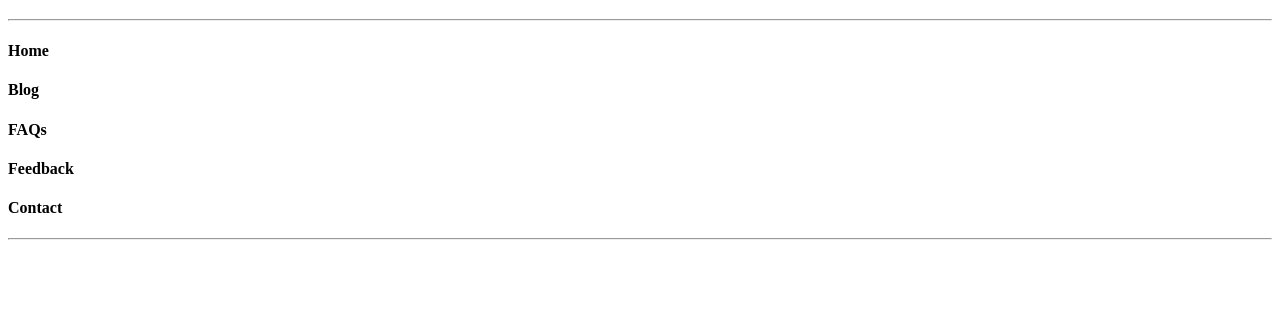
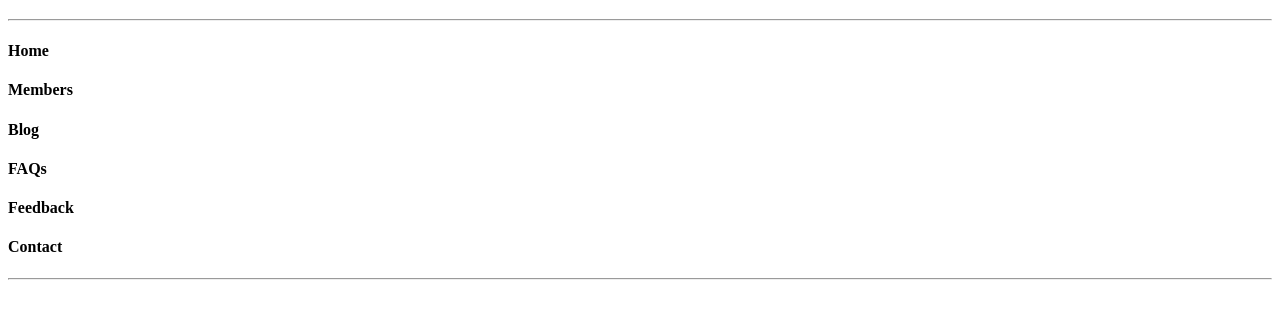
Before and after one commit to sidduganeshsid/TecTechyConnect, a plain HTML site: page index.html in a window 1280 px wide. Shown: the part 61-380 px from the top of the page. Drawn offline with Linux system fonts and the light colour scheme.

Commit message:
members section added

```diff
--- a/index.html
+++ b/index.html
@@ -10,6 +10,7 @@
     <center><h1>Friends Website Collaboration</h1></center>
     <hr/>
     <h4>Home</h4>
+    <h4>Members</h4>
     <h4>Blog</h4>
     <h4>FAQs</h4>
     <h4>Feedback</h4>
```
